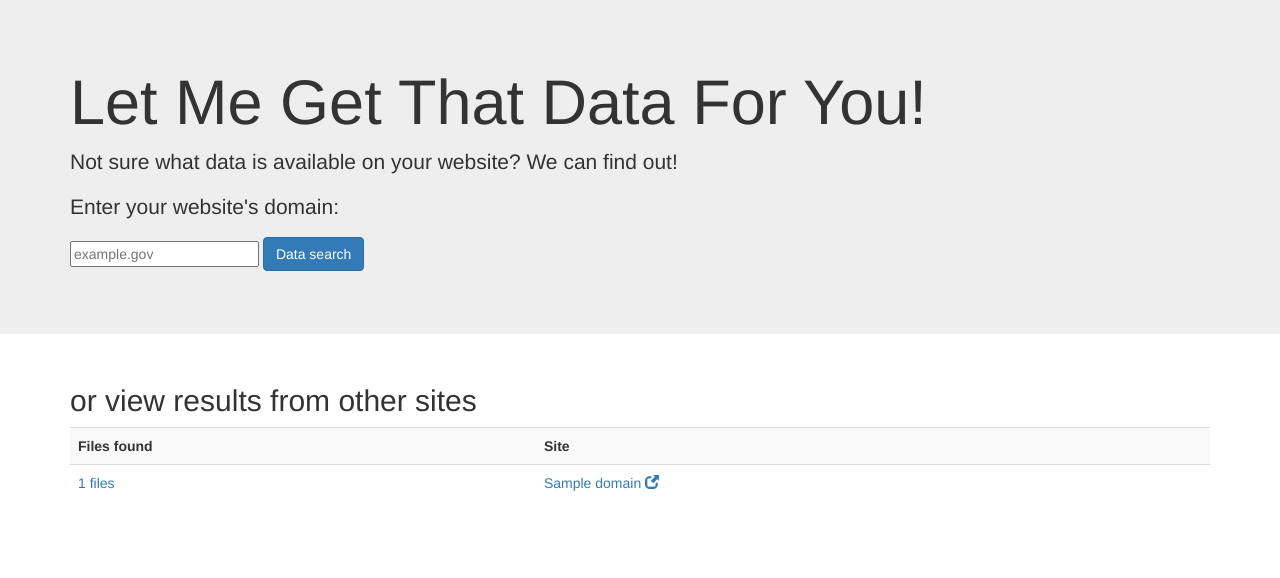
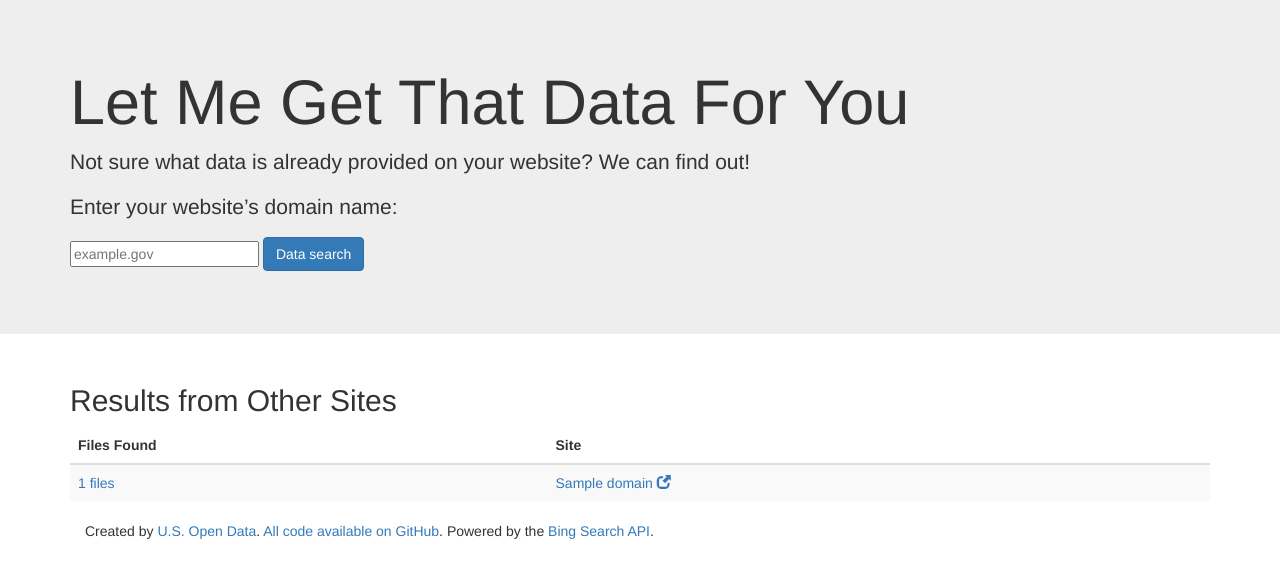
Before and after one commit to opendata/lmgtdfy, a Django app: page / in a window 1280 px wide. Shown: the top 578 px of the page. Run offline with Django 3.2, Linux system fonts and the light colour scheme; tables that the repository leaves empty hold one stand-in row (values such as "Sample post"); parts of the project's set-up code (start-up, migrations or seed data) failed here and were passed over; some libraries are stand-ins or nearby versions.

Commit message:
Add credits, improve language
Credit U.S. Open Data, Bing's API (as they require), link to the GitHub repo, and improve the language.

```diff
--- a/lmgtfy/templates/main.html
+++ b/lmgtfy/templates/main.html
@@ -4,9 +4,9 @@
 {% block content %}
 <div class="jumbotron">
     <div class="container">
-        <h1>Let Me Get That Data For You!</h1>
-        <p>Not sure what data is available on your website?  We can find out!</p>
-        <p> Enter your website's domain: {% crispy form form.helper %}</p>
+        <h1>Let Me Get That Data For You</h1>
+        <p>Not sure what data is already provided on your website?  We can find out!</p>
+        <p>Enter your website’s domain name: {% crispy form form.helper %}</p>
     </div>
 </div>
 
@@ -16,10 +16,12 @@
         <div class="alert {{ message.tags }}" role="alert">{{ message }}</div>
     {% endfor %}
 {% endif %}
-    <h2>or view results from other sites</h2>
+    <h2>Results from Other Sites</h2>
     <table class="table table-striped">
+        <thead>
+            <tr><th>Files Found</th><th>Site</th></tr>
+        </thead>
         <tbody>
-        <tr><th>Files found</th><th>Site</th></tr>
         {% for domain, count in table_data %}
             <tr>
                 <td>
@@ -32,5 +34,12 @@
         {% endfor %}
         </tbody>
     </table>
+
+    <div id="footer">
+        <div class="container">
+            <p class="muted">Created by <a href="https://usopendata.org/">U.S. Open Data</a>. <a href="https://github.com/opendata/lmgtdfy/">All code available on GitHub</a>. Powered by the <a href="https://datamarket.azure.com/dataset/bing/search">Bing Search API</a>.</p>
+        </div>
+    </div>
+
 </div>
 {% endblock %}
```
